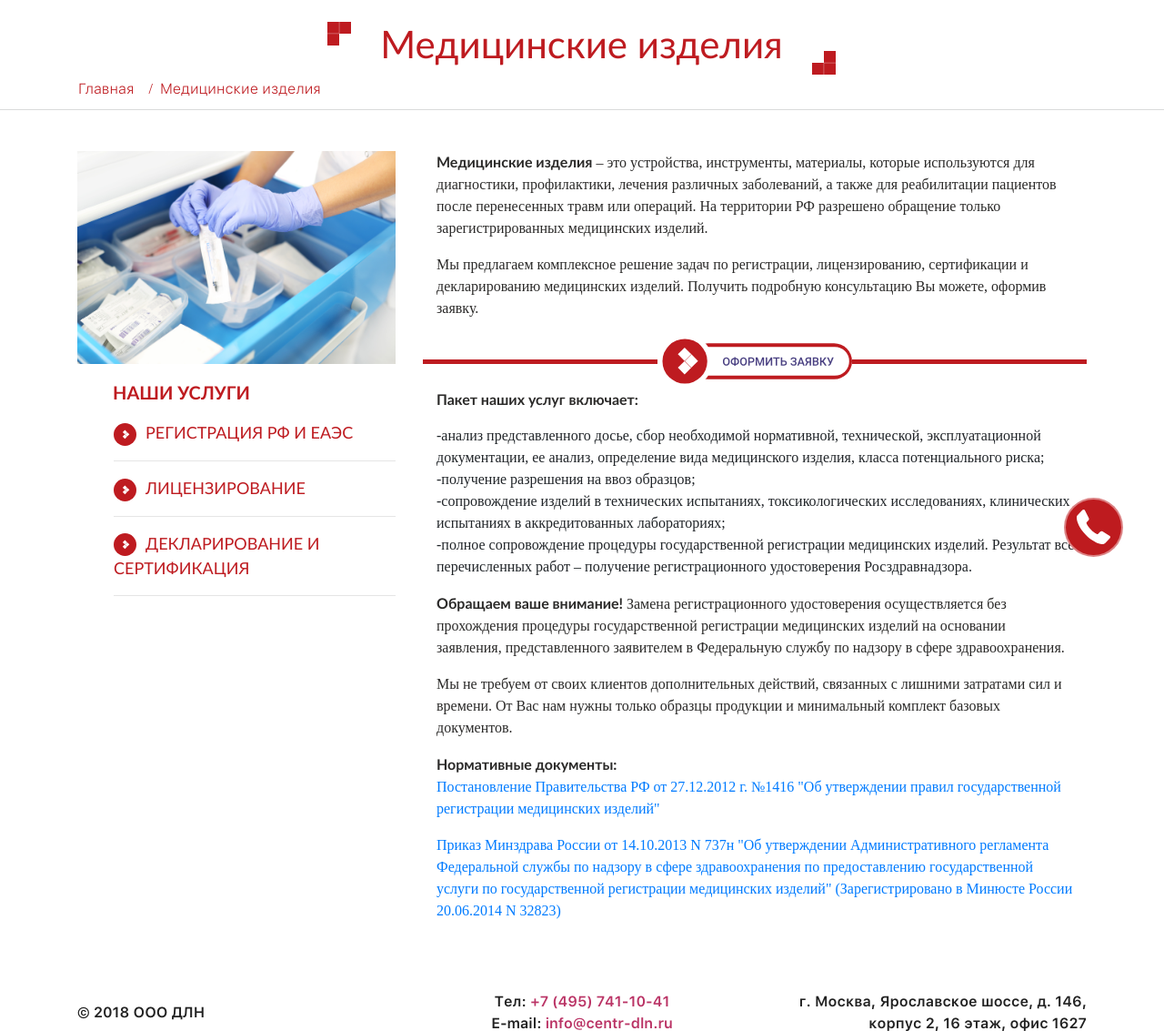
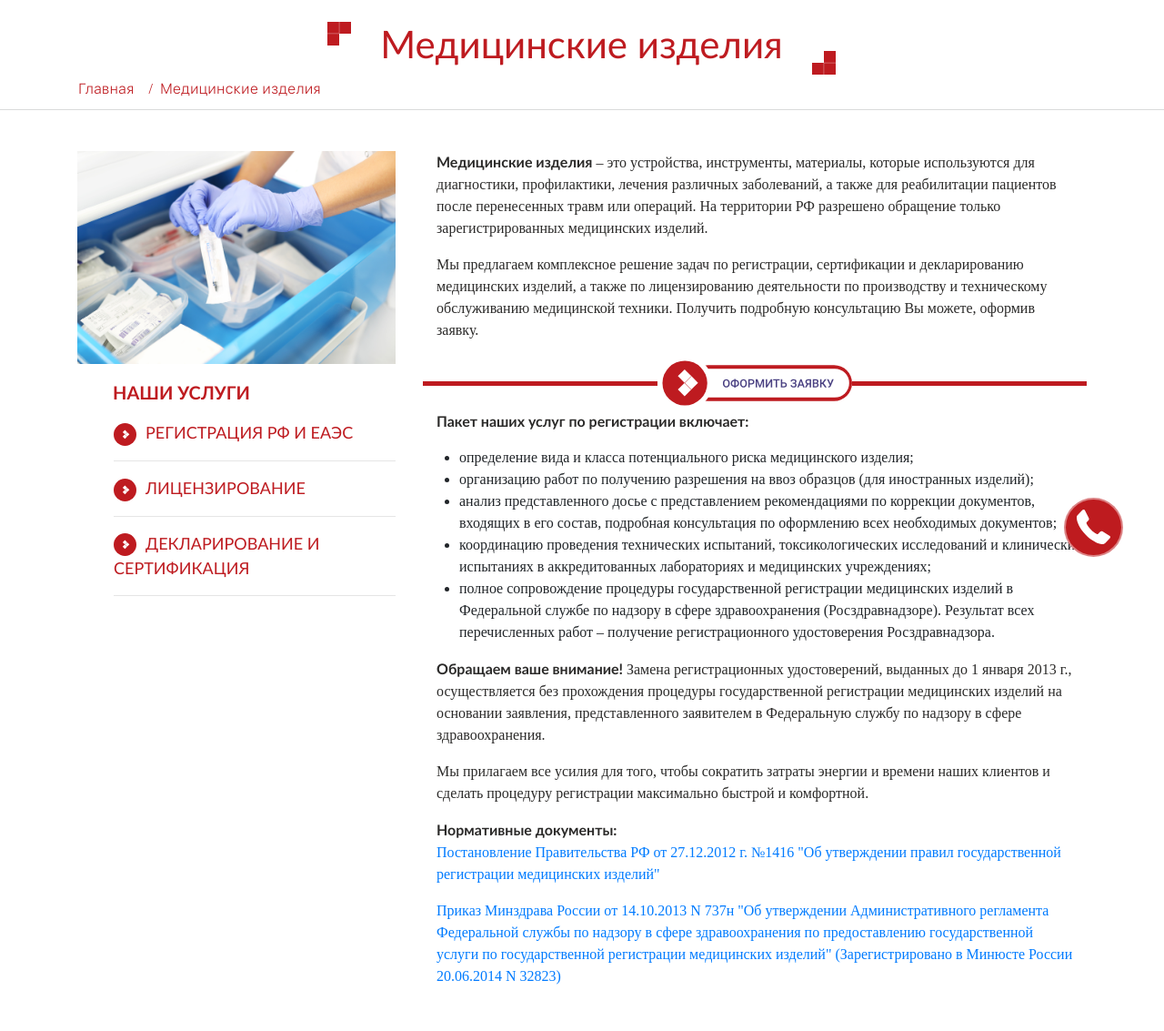
Before and after one commit to YEKabantsov/DLN_site, a Django app: page /medicinskie-izdeliya in a window 1280 px wide. Shown: the part 143-1276 px from the top of the page at 91% size. Run offline with Django 3.2, Linux system fonts and the light colour scheme; some libraries are stand-ins or nearby versions; some web fonts are replaced.

Commit message:
change page medical products

```diff
--- a/templates/html/medical-products.html
+++ b/templates/html/medical-products.html
@@ -61,23 +61,24 @@
                     На территории РФ разрешено обращение только зарегистрированных медицинских изделий.
                 </p>
                 <p class="col-12 text_other_page">
-                    Мы предлагаем комплексное решение задач по регистрации, лицензированию, сертификации и декларированию медицинских изделий. Получить подробную консультацию Вы можете, оформив заявку.
+                    Мы предлагаем комплексное решение задач по регистрации, сертификации и декларированию медицинских изделий,  а также по лицензированию деятельности по производству и техническому обслуживанию медицинской техники. Получить подробную консультацию Вы можете, оформив заявку.
                 </p>
 
                 {% include 'make-offer.html' %}
 
-                <p class="col-12 text_other_page bold_text">Пакет наших услуг включает:</p>
-                <ul class="list-dash">
-                    <li>анализ представленного досье, сбор необходимой нормативной, технической, эксплуатационной документации, ее анализ, определение вида медицинского изделия, класса потенциального риска;</li>
-                    <li>получение разрешения на ввоз образцов;</li>
-                    <li>сопровождение изделий в технических испытаниях, токсикологических исследованиях, клинических испытаниях в аккредитованных лабораториях;</li>
-                    <li>полное сопровождение процедуры государственной регистрации медицинских изделий. Результат всех перечисленных работ – получение регистрационного удостоверения Росздравнадзора.</li>
+                <p class="col-12 text_other_page bold_text">Пакет наших услуг по регистрации включает:</p>
+                <ul class="list-circle">
+                    <li>определение вида и класса потенциального риска медицинского изделия;</li>
+                    <li>организацию работ по получению разрешения на ввоз образцов (для иностранных изделий);</li>
+                    <li>анализ представленного досье с представлением рекомендациями по коррекции документов, входящих в его состав, подробная консультация по оформлению всех необходимых документов;</li>
+                    <li>координацию проведения технических испытаний, токсикологических исследований и клинических испытаниях в аккредитованных лабораториях и медицинских учреждениях;</li>
+                    <li>полное сопровождение процедуры государственной регистрации медицинских изделий в Федеральной службе по надзору в сфере здравоохранения (Росздравнадзоре). Результат всех перечисленных работ – получение регистрационного удостоверения Росздравнадзора.</li>
                 </ul>
                 <p class="col-12 text_other_page">
                     <span class="bold_text">Обращаем ваше внимание! </span>
-                    Замена регистрационного удостоверения осуществляется без прохождения процедуры государственной регистрации медицинских изделий на основании заявления, представленного заявителем в Федеральную службу по надзору в сфере здравоохранения.
+                    Замена регистрационных удостоверений, выданных до 1 января 2013 г., осуществляется без прохождения процедуры государственной регистрации медицинских изделий на основании заявления, представленного заявителем в Федеральную службу по надзору в сфере здравоохранения.
                 </p>
-                <p class="col-12 text_other_page">Мы не требуем от своих клиентов дополнительных действий, связанных с лишними затратами сил и времени. От Вас нам нужны только образцы продукции и минимальный комплект базовых документов. </p>
+                <p class="col-12 text_other_page">Мы прилагаем все усилия для того, чтобы сократить затраты энергии и времени наших клиентов и сделать процедуру регистрации максимально быстрой и комфортной.</p>
                 <p class="col-12 text_other_page">
                     <span class="bold_text">Нормативные документы:</span>
                     <br>
```
